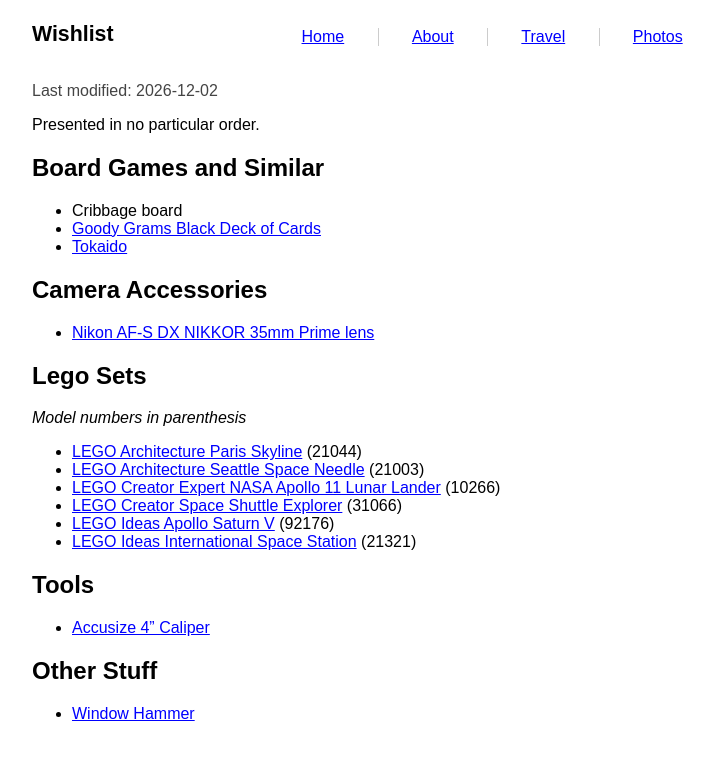
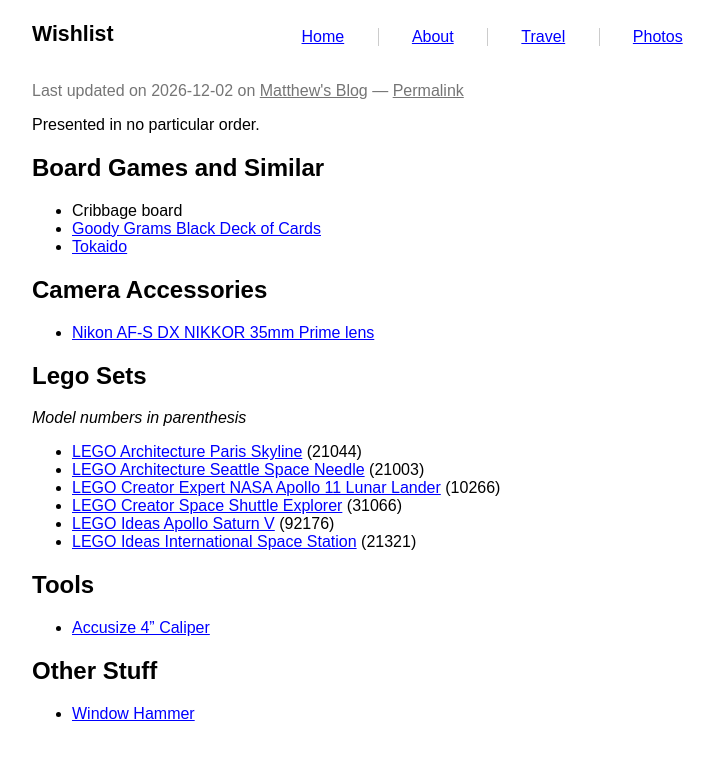
Before and after one commit to prplecake/jrgnsn.net, a Jekyll site: the page built from wishlist.md, in a window 1280 px wide. Shown: the top 760 px of the page, without its empty margins (258-972 px from the left). Built offline with Jekyll 4.4.1, drawn with Linux system fonts in a browser that asks for light colours.

Commit message:
Use last updated date on all pages if mdate exists

```diff
--- /dev/null
+++ b/_layouts/bare_page.html
@@ -0,0 +1,18 @@
+---
+layout: bare
+---
+
+<div class="meta date">
+	{% if page.date %}Published {{ page.date | date: "%Y-%m-%d" }}
+	{% else if page.mdate %}Last updated on {{ page.mdate | date: "%Y-%m-%d" }}{% endif %}
+	on <a href="/">{{ site.title }}</a>
+	<span class=" hidden-xs">
+		&mdash;
+		<a href="{{ page.url }}">
+			Permalink
+		</a>
+	</span>
+</div>
+<div class="page-content">
+	{{ content }}
+</div>
--- a/_layouts/page.html
+++ b/_layouts/page.html
@@ -7,7 +7,8 @@
   {% else %}
   {% unless page.url == '/' %}
   <div class="meta date">
-    {% if page.date %}Published {{ page.date | date: "%Y-%m-%d" }}{% endif %}
+    {% if page.date %}Published {{ page.date | date: "%Y-%m-%d" }}
+    {% else if page.mdate %}Last updated on {{ page.mdate | date: "%Y-%m-%d" }}{% endif %}
     on <a href="/">{{ site.title }}</a>
     <span class=" hidden-xs">
       &mdash;
--- a/wishlist.md
+++ b/wishlist.md
@@ -1,12 +1,9 @@
 ---
-layout: bare
+layout: bare_page
 title: Wishlist
 permalink: /wishlist/
 enableMenu: false
 ---
-
-<span class="text-muted">Last modified: {{ page.mdate | date: "%Y-%m-%d"
-}}</span>
 
 Presented in no particular order.
 
```
